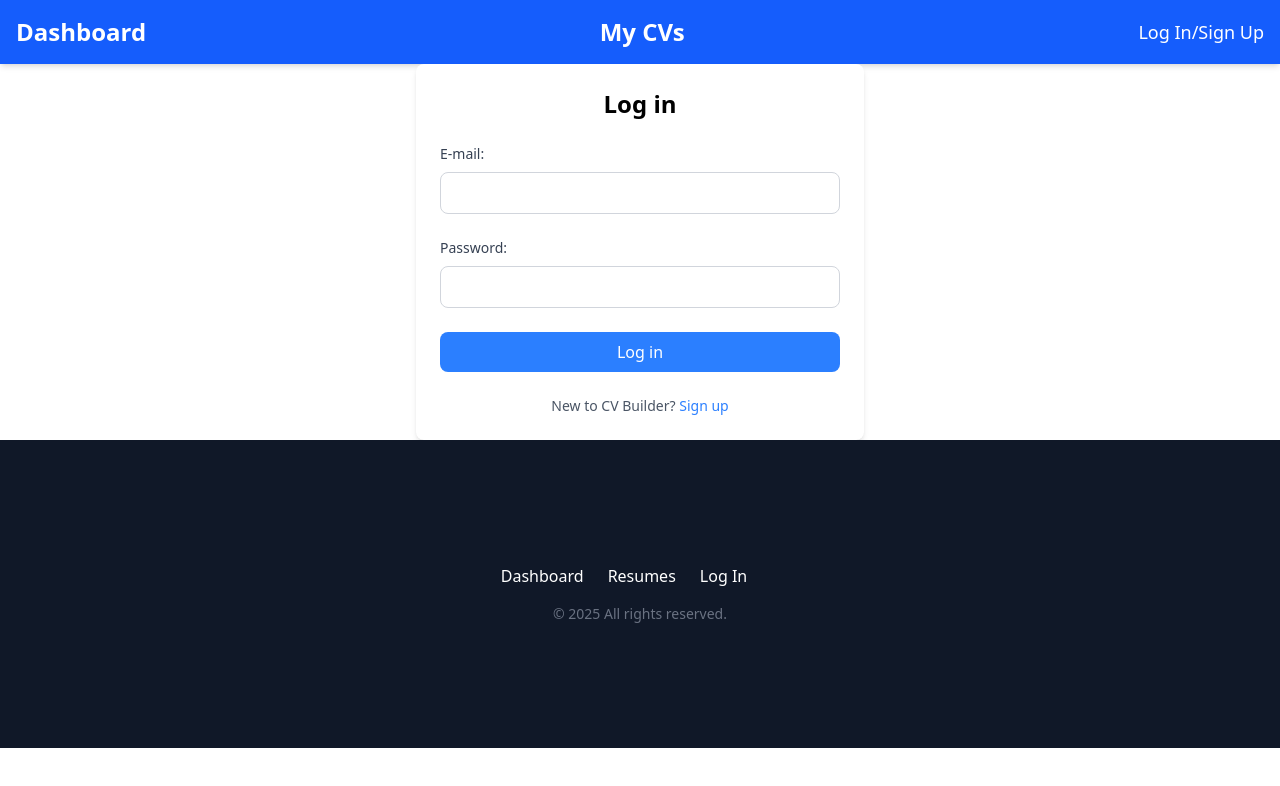
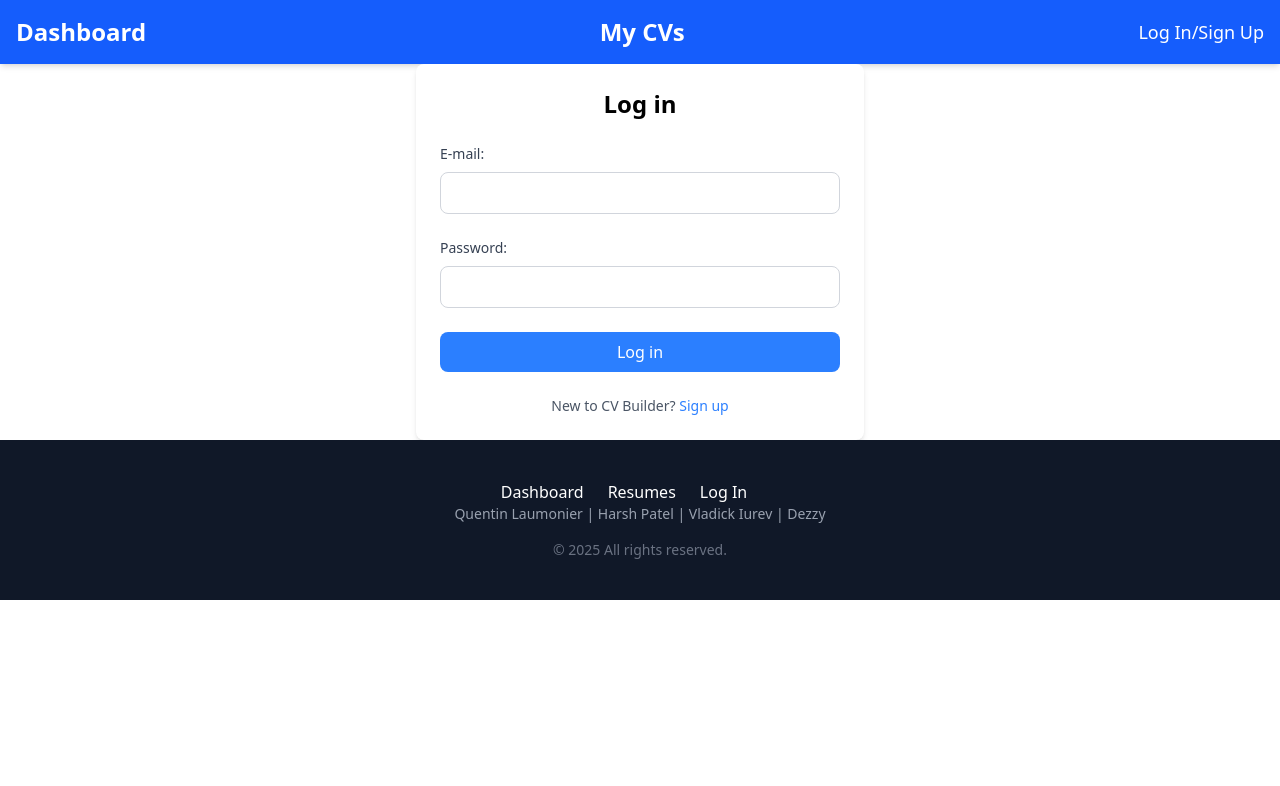
Before and after one commit to Vladicki/webProject, a React (Vite) app: page /login in a window 1280 px wide. Shown: the top 786 px of the page. Built offline with nearby package versions, Linux system fonts and the light colour scheme.

Commit message:
footer modifications

```diff
--- a/src/components/Footers.jsx
+++ b/src/components/Footers.jsx
@@ -2,7 +2,7 @@ import { Link } from "react-router-dom";
 
 function Footer() {
   return (
-    <footer className="bg-gray-900 text-white h-77 flex flex-col justify-center">
+    <footer className="bg-gray-900 text-white h-40 flex flex-col justify-center">
       <div className="container mx-auto px-6 flex flex-col md:flex-row justify-between items-center">
         {/* Left Section - Branding */}
         <div className="text-lg font-semibold">
@@ -30,6 +30,11 @@ function Footer() {
         </div>
       </div>
 
+      {/* Just our names */}
+      <div className="text-center text-sm text-gray-400">
+        Quentin Laumonier | Harsh Patel | Vladick Iurev | Dezzy
+      </div>
+
       {/* Bottom Text */}
       <div className="text-center text-sm text-gray-500 mt-4">
         &copy; {new Date().getFullYear()} All rights reserved.
```
